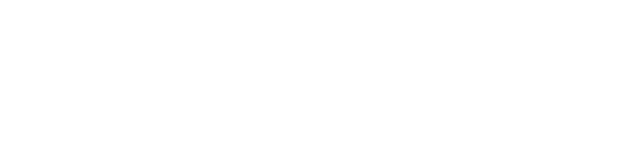
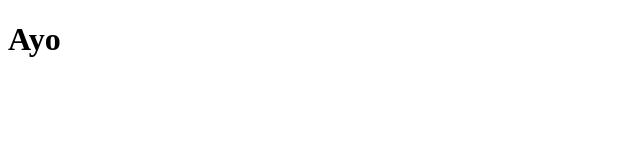
Before and after one commit to HearthBane/Assignments, a plain HTML site: page My-first/index.html in a window 1280 px wide. Shown: the full height of the page, 0-640 px from the left. Drawn offline with Linux system fonts and the light colour scheme.

Commit message:
Pretending to get it in

```diff
--- a/My-first/index.html
+++ b/My-first/index.html
@@ -5,8 +5,9 @@
     <meta http-equiv="X-UA-Compatible" content="IE=edge">
     <meta name="viewport" content="width=device-width, initial-scale=1.0">
     <title>Document</title>
+    <link rel="stylesheet" href="style.css"
 </head>
 <body>
-
+    <h1>Ayo</h1>
 </body>
 </html>
--- a/My-first/style.css
+++ b/My-first/style.css
@@ -0,0 +1,3 @@
+* {
+    box-sizing: border-box;
+}
```
Also changed, not shown: 1 other file.
